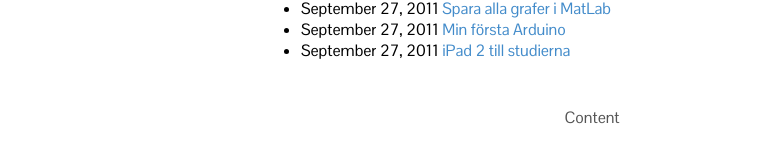
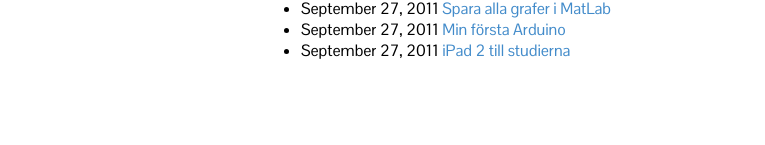
Before and after one commit to niklasvincent/nlindblad.github.io, a Jekyll site: the page built from index.html, in a window 1280 px wide. Shown: the part 1041-1186 px from the top of the page, without its empty margins (48-813 px from the left). Built offline with Jekyll 4.4.1, drawn with Linux system fonts in a browser that asks for light colours; nearby versions of some CDN libraries; Markdown is read by kramdown in place of the engine named in the settings; after the commit the page ends 1136 px from its top, so only the background shows below that.

```diff
--- a/_layouts/layout.html
+++ b/_layouts/layout.html
@@ -70,17 +70,9 @@
         </div>
 
     <footer id="footer">
-        <div class="innertube">
-            <p>{{ "Content "|server_info }}</p>
-        </div>
     </footer>
 
     <script src="//ajax.googleapis.com/ajax/libs/jquery/1.11.1/jquery.min.js"></script>
-    <script>window.jQuery || document.write('<script src="js/vendor/jquery-1.11.1.min.js"><\/script>')</script>
-
-    <script src="/js/main.js"></script>
-
-    {% include analytics.html %}
 
     </body>
 </html>
```
